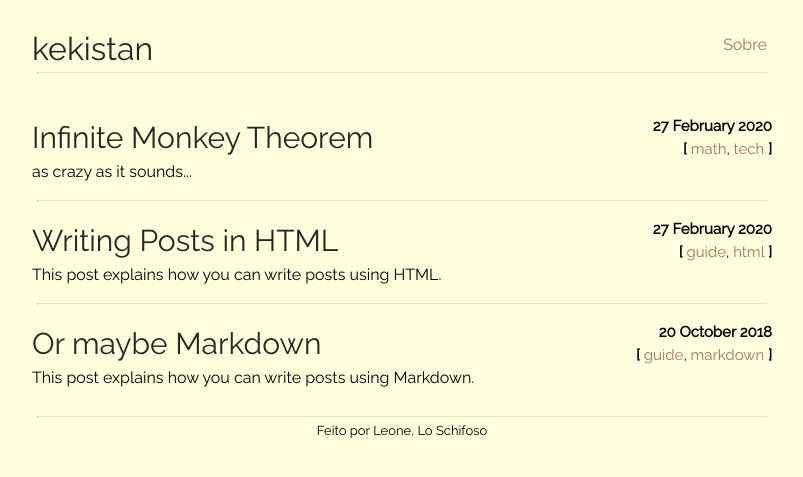
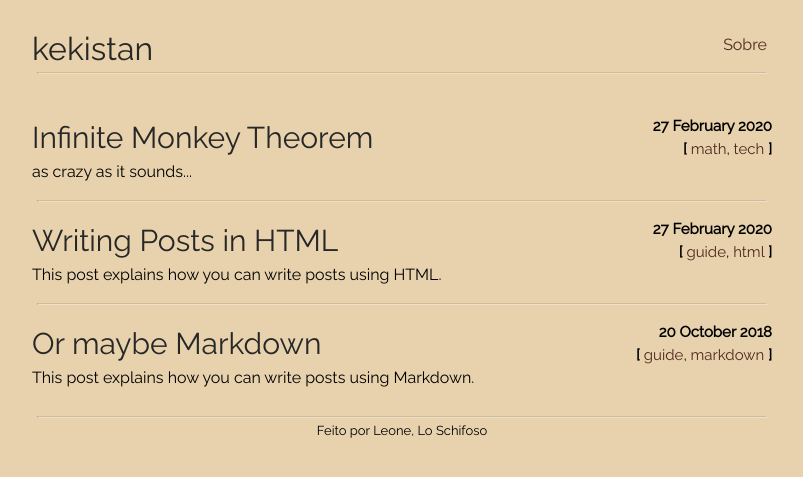
Before and after one commit to parchment-agoraphobia/parchment-agoraphobia.io, a Jekyll site: the page built from index.html, in a window 1280 px wide. Shown: the top 477 px of the page, without its empty margins (238-1041 px from the left). Built offline with Jekyll 4.4.1, drawn with Linux system fonts in a browser that asks for light colours.

Commit message:
novas cores

```diff
--- a/css/main.scss
+++ b/css/main.scss
@@ -3,7 +3,7 @@
 ---
 // Customization Variables
 
-$accent: #A47551;
+$accent: #4e291d;
 
 $max-width: 740px;
 $med-width: 600px;
@@ -14,7 +14,7 @@ $small-width: 480px;
 body {
     margin: 0;
     font-family: 'Raleway';
-    background-color: #FFFFDD;
+    background-color: #E7D2AD;
     min-height: 100%;
 }
 a {
```
